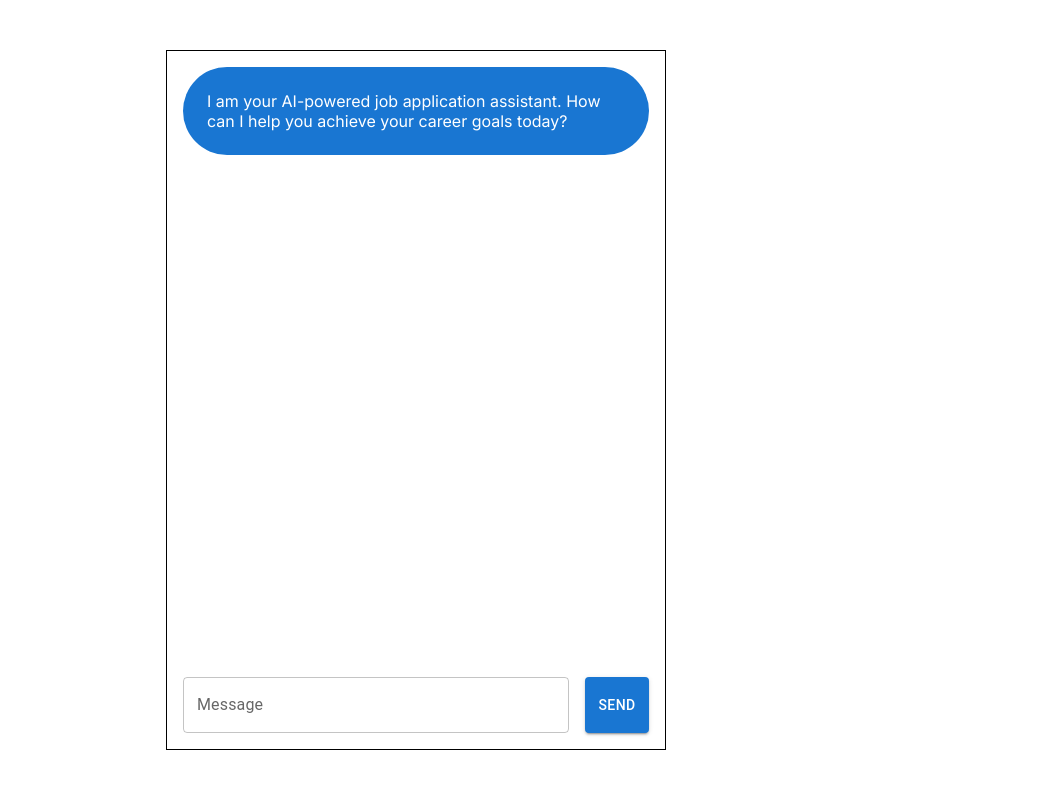
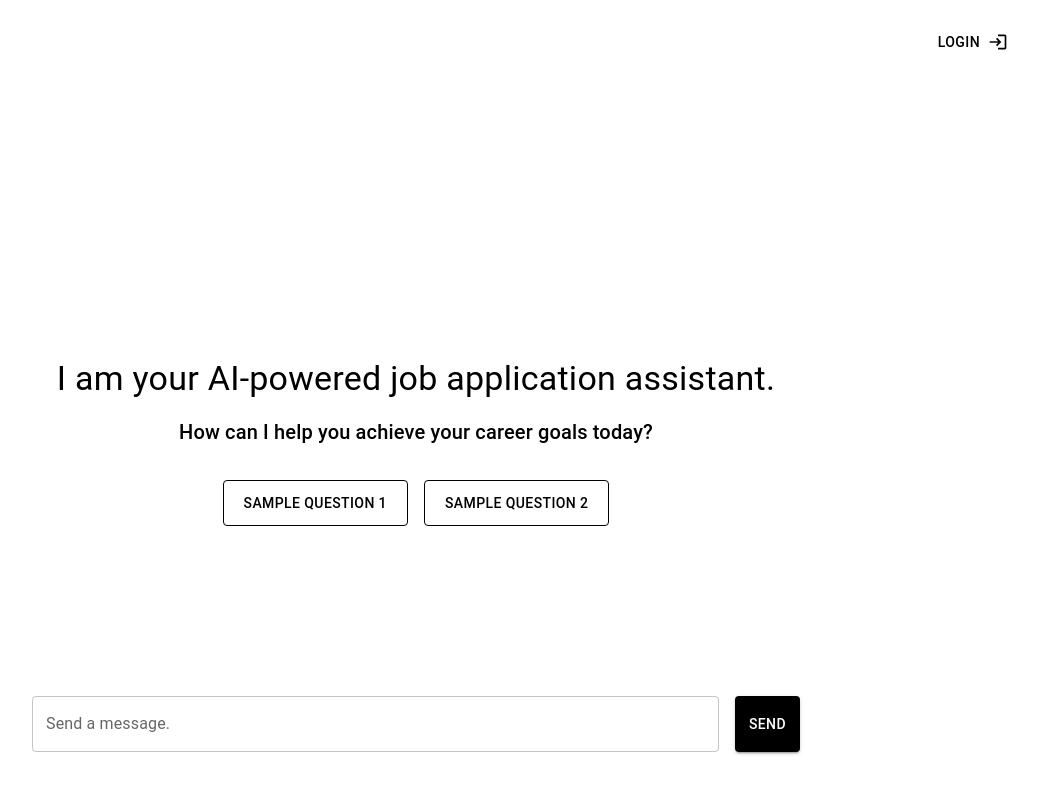
Before and after one commit to rukaiah-edhah/AICustomerSupport, a Next.js app: page / in a window 1280 px wide. Shown: the top 794 px of the page, without its empty margins (224-1262 px from the left). Built offline with nearby package versions, Linux system fonts and the light colour scheme.

Commit message:
Improved the UI

```diff
--- a/app/page.js
+++ b/app/page.js
@@ -1,7 +1,8 @@
 'use client'
 
-import { Box, Button, Stack, TextField } from '@mui/material'
+import { AppBar, Toolbar, Typography, Box, Button, Stack, TextField, IconButton } from '@mui/material'
 import { useState, useRef, useEffect } from 'react'
+import LoginIcon from '@mui/icons-material/Login';
 
 export default function Home() {
   const [messages, setMessages] = useState([
@@ -12,6 +13,7 @@ export default function Home() {
   ])
   const [message, setMessage] = useState('')
   const [isLoading, setIsLoading] = useState(false)
+  const [chatStarted, setChatStarted] = useState(false)
 
   const messagesEndRef = useRef(null)
 
@@ -26,6 +28,11 @@ export default function Home() {
   const sendMessage = async () => {
     if (!message.trim() || isLoading) return
     setIsLoading(true)
+
+    // Mark chat as started
+    if (!chatStarted) {
+      setChatStarted(true)
+    }
 
     setMessage('')
     setMessages((messages) => [
@@ -86,23 +93,54 @@ export default function Home() {
       height="100vh"
       display="flex"
       flexDirection="column"
+      justifyContent="flex-start"
+      alignItems="center"
+      bgcolor="white"
+    >
+      <AppBar position="static" color="default" elevation={0} style={{ backgroundColor: 'white', padding: '10px 20px' }}>
+        <Toolbar style={{ backgroundColor: 'white', color: 'black', display: 'flex', justifyContent: 'space-between' }}>
+          <Typography variant="h6">
+          </Typography>
+          <Button color="inherit" endIcon={<LoginIcon />}>
+            Login
+          </Button>
+        </Toolbar>
+      </AppBar>
+      {!chatStarted && (
+        <Box
+          display="flex"
+          flexDirection="column"
+          alignItems="center"
           justifyContent="center"
-      alignItems="center"
+          textAlign="center"
+          flexGrow={1}
         >
-      <Stack
-        direction={'column'}
-        width="500px"
-        height="700px"
-        border="1px solid black"
-        p={2}
-        spacing={3}
-      >
+          <Typography variant="h4" color="black">
+            I am your AI-powered job application assistant.
+          </Typography>
+          <Typography variant="h6" color="black" mt={2}>
+            How can I help you achieve your career goals today?
+          </Typography>
+
+          <Stack direction={'row'} spacing={2} mt={4}>
+            <Button variant="outlined" style={{ borderColor: 'black', color: 'black', padding: '10px 20px' }}>
+              sample question 1
+            </Button>
+            <Button variant="outlined" style={{ borderColor: 'black', color: 'black', padding: '10px 20px' }}>
+              sample question 2
+            </Button>
+          </Stack>
+        </Box>
+      )}
+      {chatStarted && (
         <Stack
           direction={'column'}
           spacing={2}
+          width="60%"
+          maxHeight="60vh"
+          overflow="auto"
           flexGrow={1}
-          overflow="auto"
-          maxHeight="100%"
+          mb={2}
         >
           {messages.map((message, index) => (
             <Box
@@ -115,12 +153,12 @@ export default function Home() {
               <Box
                 bgcolor={
                   message.role === 'assistant'
-                    ? 'primary.main'
-                    : 'secondary.main'
+                    ? 'white'
+                    : 'lightgrey'
                 }
-                color="white"
+                color="black"
                 borderRadius={16}
-                p={3}
+                p={2}
               >
                 {message.content}
               </Box>
@@ -128,24 +166,33 @@ export default function Home() {
           ))}
           <div ref={messagesEndRef} />
         </Stack>
-        <Stack direction={'row'} spacing={2}>
+      )}
+      <Stack
+        direction={'row'}
+        spacing={2}
+        width="60%"
+        mb={4}
+        position="fixed"
+        bottom={16}
+      >
         <TextField
-            label="Message"
+          label="Send a message."
           fullWidth
           value={message}
           onChange={(e) => setMessage(e.target.value)}
           onKeyPress={handleKeyPress}
           disabled={isLoading}
+          variant="outlined"
         />
         <Button
           variant="contained"
           onClick={sendMessage}
           disabled={isLoading}
+          style={{ backgroundColor: 'black', color: 'white' }}
         >
           {isLoading ? 'Sending...' : 'Send'}
         </Button>
       </Stack>
-      </Stack>
     </Box>
   )
 }
--- a/package.json
+++ b/package.json
@@ -13,6 +13,7 @@
     "@emotion/react": "^11.13.0",
     "@emotion/styled": "^11.13.0",
     "@google/generative-ai": "^0.16.0",
+    "@mui/icons-material": "^5.16.7",
     "@mui/material": "^5.16.6",
     "@nanostores/react": "github:ai/react",
     "ai": "^3.3.5",
```
Also changed, not shown: 1 other file (tests, documents, lock files or other folders). Lines whose indentation alone changed are shown as unchanged.
